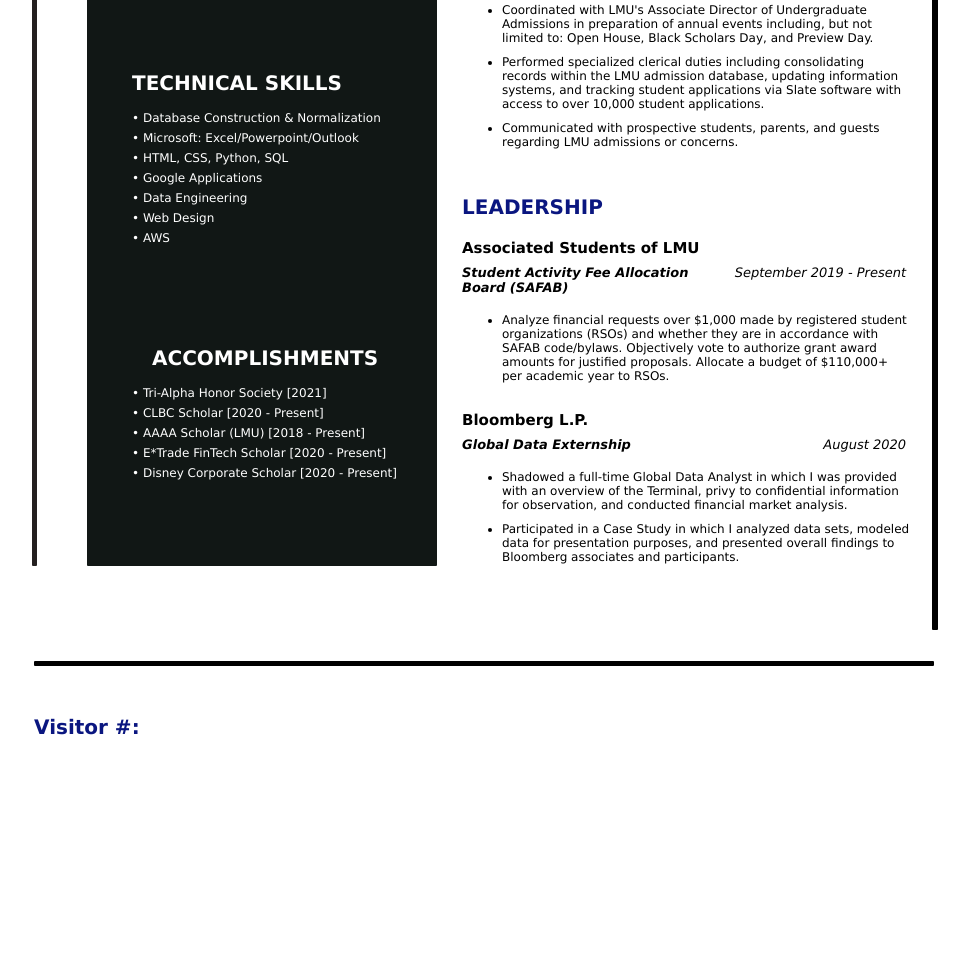
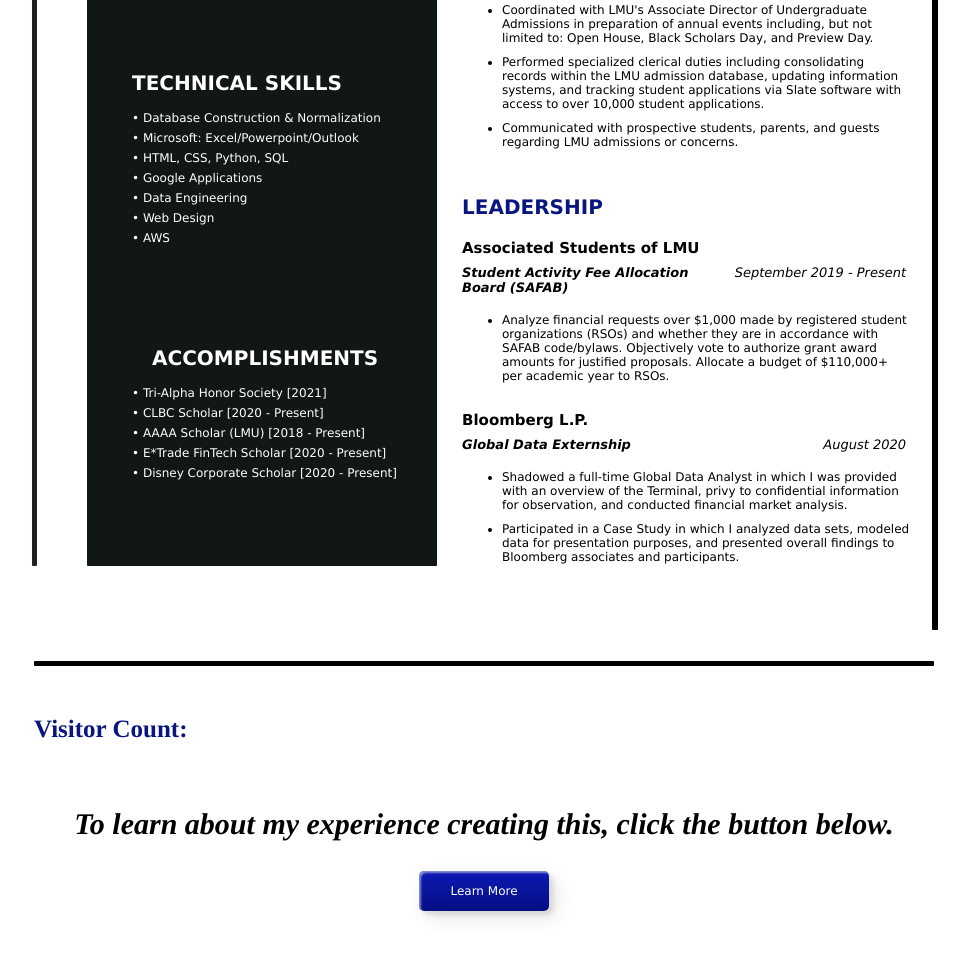
Before and after one commit to audreyh614/Cloud-Resume-Challenge-Frontend, a plain HTML site: page index.html in a window 1280 px wide. Shown: the part 999-1956 px from the top of the page, without its empty margins (158-1127 px from the left). Before the commit the page ends 1802 px from the top, so only its background shows below. Drawn offline with Linux system fonts and the light colour scheme; a script that the page names is missing.

Commit message:
Add files via upload

```diff
--- a/index.css
+++ b/index.css
@@ -531,3 +531,43 @@ a {
       float: right;
       margin-right: 5px;
     }
+
+
+/*--View my blog post by clicking the button*/
+.click2 {
+  text-align: center;
+  z-index: 1;
+}
+
+button {
+  margin: 20px;
+}
+.learn {
+  width: 130px;
+  height: 40px;
+  color: #fff;
+  border-radius: 5px;
+  padding: 5px 15px;
+  font-family: 'Verdana', sans-serif;
+  font-weight: 500;
+  font-size: 12px;
+  background: transparent;
+  cursor: pointer;
+  transition: all 0.3s ease;
+  position: relative;
+  display: inline-block;
+   box-shadow:inset 2px 2px 2px 0px rgba(255,255,255,.5),
+   7px 7px 20px 0px rgba(0,0,0,.1),
+   4px 4px 5px 0px rgba(0,0,0,.1);
+  outline: none;
+}
+
+.learn {
+  background: rgb(6,14,131);
+  background: linear-gradient(0deg, rgba(6,14,131,1) 0%, rgba(12,25,180,1) 100%);
+  border: none;
+}
+.learn:hover {
+   background: rgb(0,3,255);
+   background: linear-gradient(0deg, rgba(0,3,255,1) 0%, rgba(2,126,251,1) 100%);
+}
--- a/index.html
+++ b/index.html
@@ -15,7 +15,7 @@
   </head>
 
   <h2>Welcome to my resume</h2>
-  <h3>To access my <span style="color:blue">online portfolio</span>, click the button below.</h3>
+  <h3>To view my <span style="color:blue">online portfolio</span>, click the button below.</h3>
   <div id="headerhigh"></div>
   <div id="bluebanner"></div>
   <h1 id="name">AUDREY HAMMOND</h1>
@@ -150,10 +150,17 @@
 <br><br><br>
 <!--This displays the amount of visitors who have viewed my cloud resume page-->
   <body>
-    <p style="color: #0a1680; font-weight: bold; font-size: 20px">
-      Visitor #: <span id="visitor-counter"></span>
+    <p style="color: #0a1680; font-weight: bold; font-size: 25px; font-family: Times">
+      Visitor Count: <span id="visitor-counter"></span>
     </p>
   </body>
 <br><br><br>
+     <!--View my blog post regarding the cloud resume challenge-->
+    <p style="font-weight: bold; font-size: 30px; font-family: Times; font-style: italic; text-align: center">To learn about my experience creating this, click the button below.</p>
+    <a href="https://medium.com/@audreyhammond/cloud-resume-challenge-experience-b3155e31cf3e">
+      <div class="click2">
+        <button class="learn">Learn More</button>
+      </div>
+ <br><br><br><br><br><br><br>
 
 </html>
```
